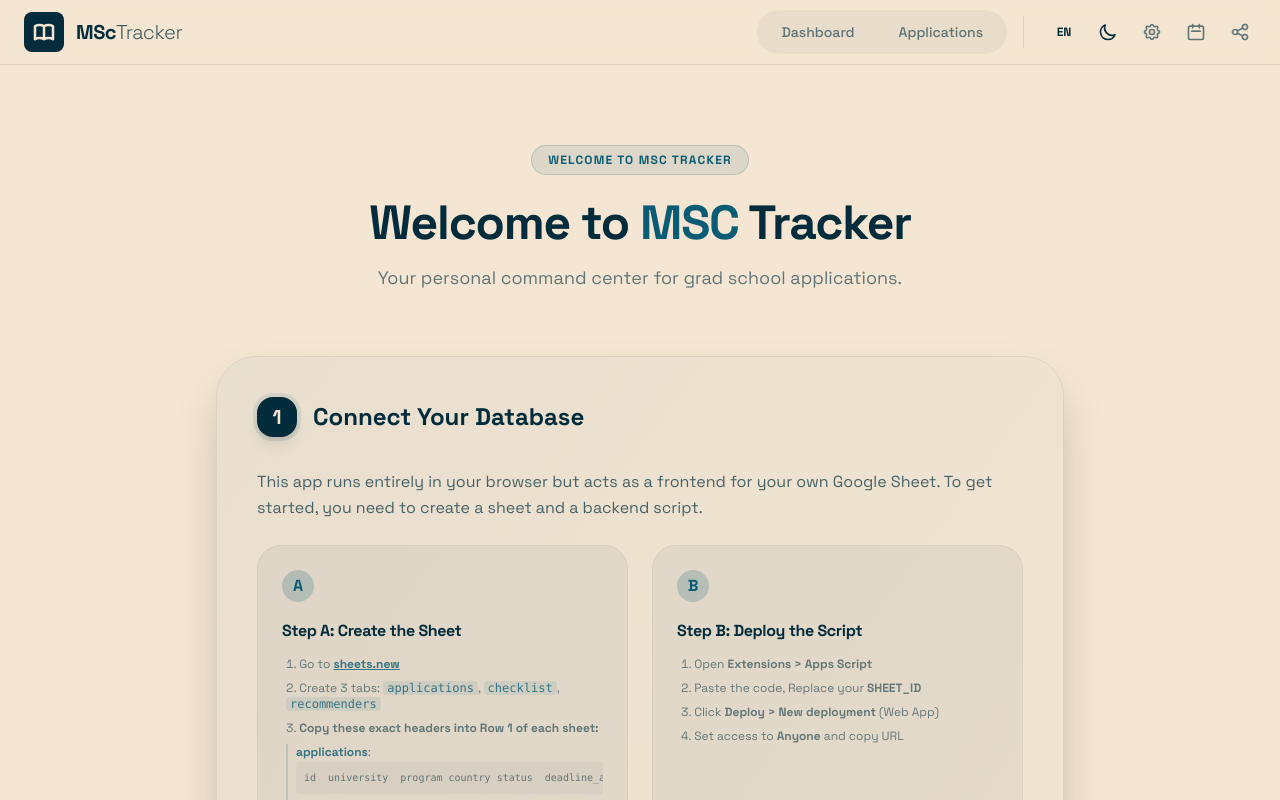
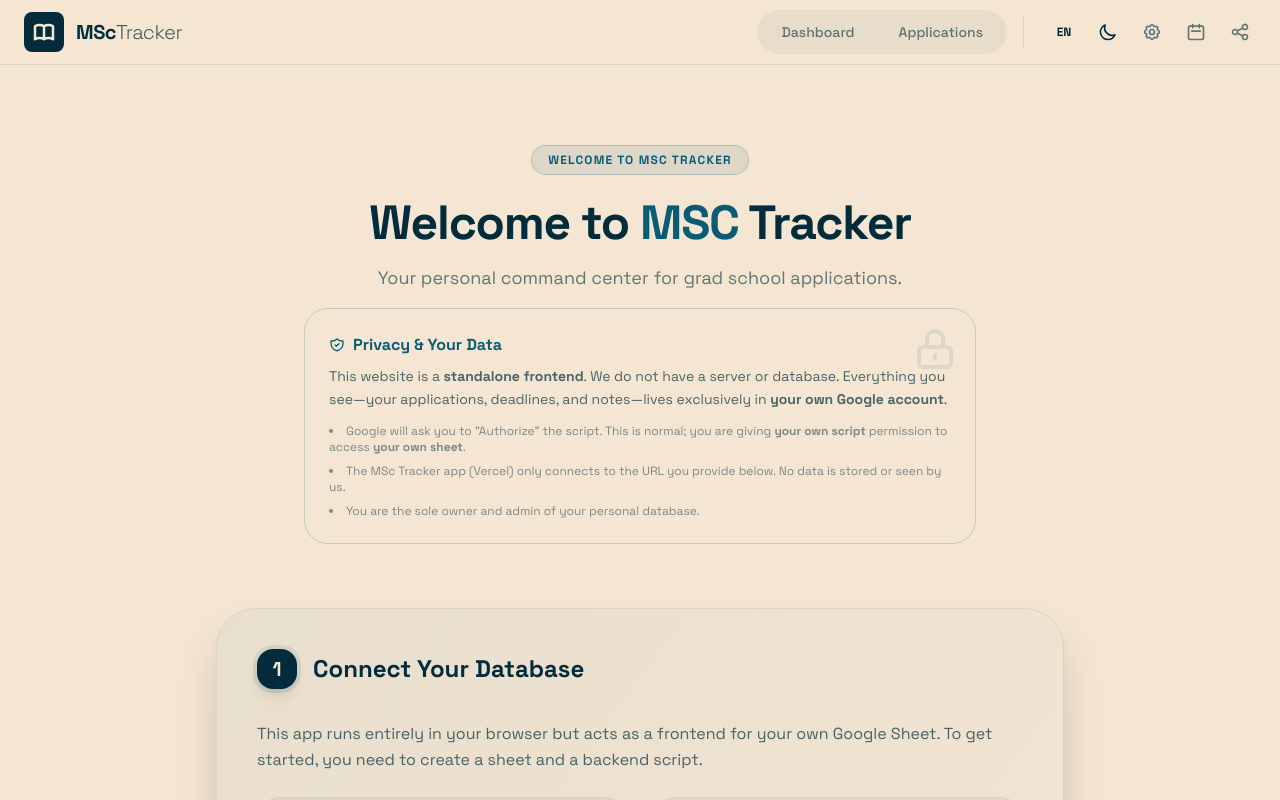
Before and after one commit to azizjail2003/applications-tracker, a Nuxt app: page /setup in a window 1280 px wide. Shown: the top 800 px of the page. Built offline with nearby package versions, Linux system fonts and the light colour scheme.

Commit message:
Add privacy and authorization disclaimers

```diff
--- a/pages/applications/index.vue
+++ b/pages/applications/index.vue
@@ -185,7 +185,7 @@ const toggleReminders = async () => {
     const action = remindersEnabled.value ? 'disableReminders' : 'enableReminders';
     const msg = remindersEnabled.value
         ? 'Disable daily email reminders?'
-        : 'Enable daily 8AM email reminders? This requires the latest Code.js in your Apps Script.';
+        : 'Enable daily 8AM email reminders?\n\nNOTE: If this is your first time, Google will ask you to "Authorize" the script. You must accept to allow the script to send emails to you.';
 
     if (confirm(msg)) {
         await api.post(action, {});
--- a/pages/setup.vue
+++ b/pages/setup.vue
@@ -12,6 +12,26 @@
         <p class="text-lg text-brand-dark/60 dark:text-brand-light/60 max-w-2xl mx-auto leading-relaxed">
           {{ t('setup.subtitle') }}
         </p>
+
+        <!-- Privacy & Security Note -->
+        <div class="mt-8 p-6 glass border border-brand-teal/20 rounded-3xl text-left max-w-2xl mx-auto relative overflow-hidden group">
+           <div class="absolute top-0 right-0 p-4 opacity-10 group-hover:opacity-20 transition-opacity">
+              <svg class="w-12 h-12 text-brand-teal" fill="none" viewBox="0 0 24 24" stroke="currentColor"><path stroke-linecap="round" stroke-linejoin="round" stroke-width="2" d="M12 15v2m-6 4h12a2 2 0 002-2v-6a2 2 0 00-2-2H6a2 2 0 00-2 2v6a2 2 0 002 2zm10-10V7a4 4 0 00-8 0v4h8z" /></svg>
+           </div>
+           <h3 class="font-bold text-brand-teal mb-2 flex items-center gap-2">
+              <svg class="w-4 h-4" fill="none" viewBox="0 0 24 24" stroke="currentColor"><path stroke-linecap="round" stroke-linejoin="round" stroke-width="2" d="M9 12l2 2 4-4m5.618-4.016A11.955 11.955 0 0112 2.944a11.955 11.955 0 01-8.618 3.04A12.02 12.02 0 003 9c0 5.591 3.824 10.29 9 11.622 5.176-1.332 9-6.03 9-11.622 0-1.042-.133-2.052-.382-3.016z" /></svg>
+              Privacy & Your Data
+           </h3>
+           <p class="text-sm text-brand-dark/70 dark:text-brand-light/70 mb-3 leading-relaxed">
+              This website is a <strong>standalone frontend</strong>. We do not have a server or database.
+              Everything you see—your applications, deadlines, and notes—lives exclusively in <strong>your own Google account</strong>.
+           </p>
+           <ul class="text-xs space-y-2 text-brand-dark/50 dark:text-brand-light/50 list-disc list-inside">
+              <li>Google will ask you to "Authorize" the script. This is normal; you are giving <strong>your own script</strong> permission to access <strong>your own sheet</strong>.</li>
+              <li>The MSc Tracker app (Vercel) only connects to the URL you provide below. No data is stored or seen by us.</li>
+              <li>You are the sole owner and admin of your personal database.</li>
+           </ul>
+        </div>
       </div>
 
       <!-- Invite Landing Card -->
```
